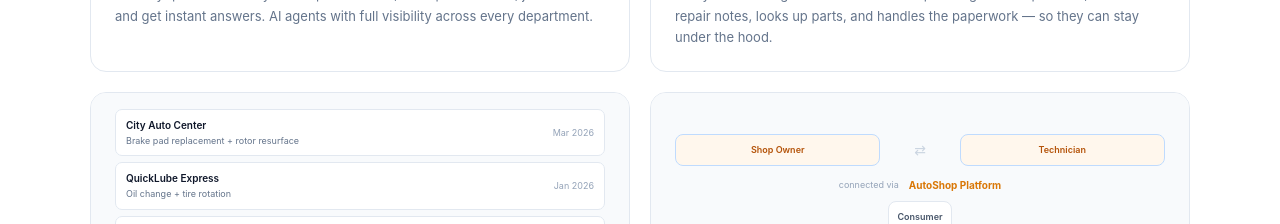
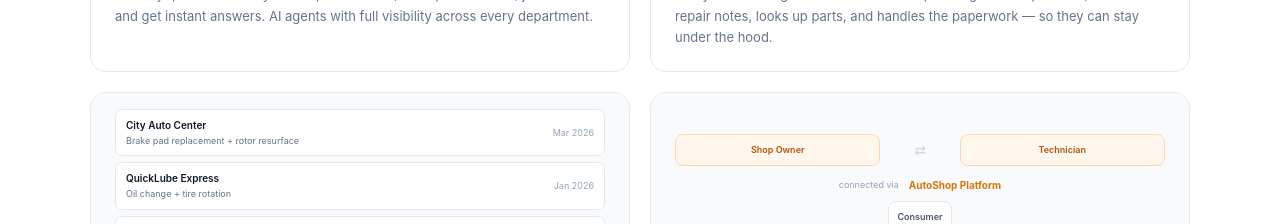
Before and after one commit to duranbrook/pitagents, a Next.js app in the folder web/: page / in a window 1280 px wide. Shown: the part 1680-1904 px from the top of the page. Built offline with nearby package versions, Linux system fonts and the light colour scheme.

Commit message:
fix(home): replace remaining blue border #bfdbfe with amber

```diff
--- a/web/components/home/HomePage.tsx
+++ b/web/components/home/HomePage.tsx
@@ -241,9 +241,9 @@
             <div style={{ border: '1px solid #e2e8f0', borderRadius: 16, overflow: 'hidden', background: '#fff' }}>
               <div style={{ padding: '32px 24px 0', background: '#f8fafc', borderBottom: '1px solid #f1f5f9', minHeight: 150, display: 'flex', alignItems: 'center', justifyContent: 'center' }}>
                 <div style={{ display: 'grid', gridTemplateColumns: '1fr auto 1fr', gap: 8, alignItems: 'center', textAlign: 'center', width: '100%' }}>
-                  <div style={{ background: '#fff7ed', border: '1px solid #bfdbfe', borderRadius: 8, padding: 8, fontSize: 9, fontWeight: 600, color: '#b45309' }}>Shop Owner</div>
+                  <div style={{ background: '#fff7ed', border: '1px solid #fed7aa', borderRadius: 8, padding: 8, fontSize: 9, fontWeight: 600, color: '#b45309' }}>Shop Owner</div>
                   <div style={{ fontSize: 14, color: '#cbd5e1' }}>⇄</div>
-                  <div style={{ background: '#fff7ed', border: '1px solid #bfdbfe', borderRadius: 8, padding: 8, fontSize: 9, fontWeight: 600, color: '#b45309' }}>Technician</div>
+                  <div style={{ background: '#fff7ed', border: '1px solid #fed7aa', borderRadius: 8, padding: 8, fontSize: 9, fontWeight: 600, color: '#b45309' }}>Technician</div>
                   <div style={{ gridColumn: '1/-1', display: 'flex', alignItems: 'center', justifyContent: 'center', gap: 10, marginTop: 4 }}>
                     <span style={{ fontSize: 9, color: '#94a3b8' }}>connected via</span>
                     <span style={{ fontSize: 10, fontWeight: 700, color: '#d97706' }}>AutoShop Platform</span>
```
